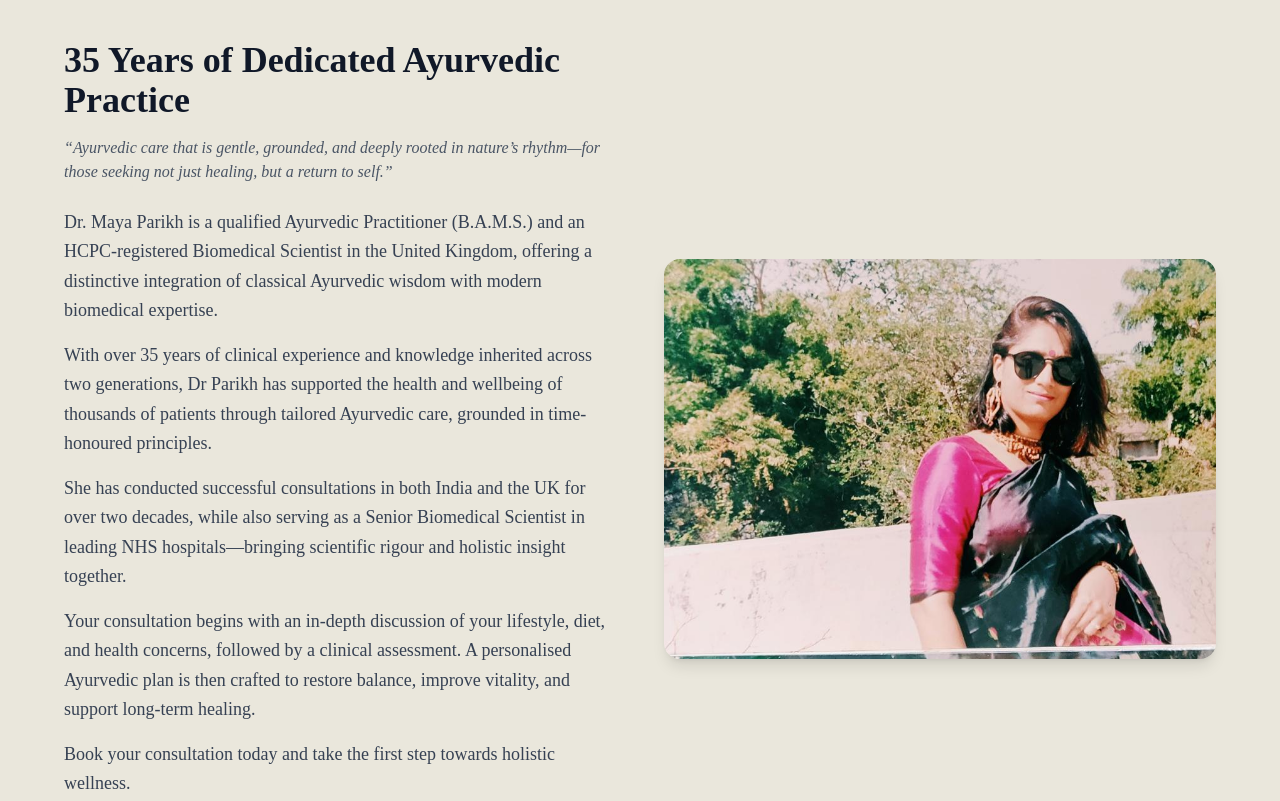
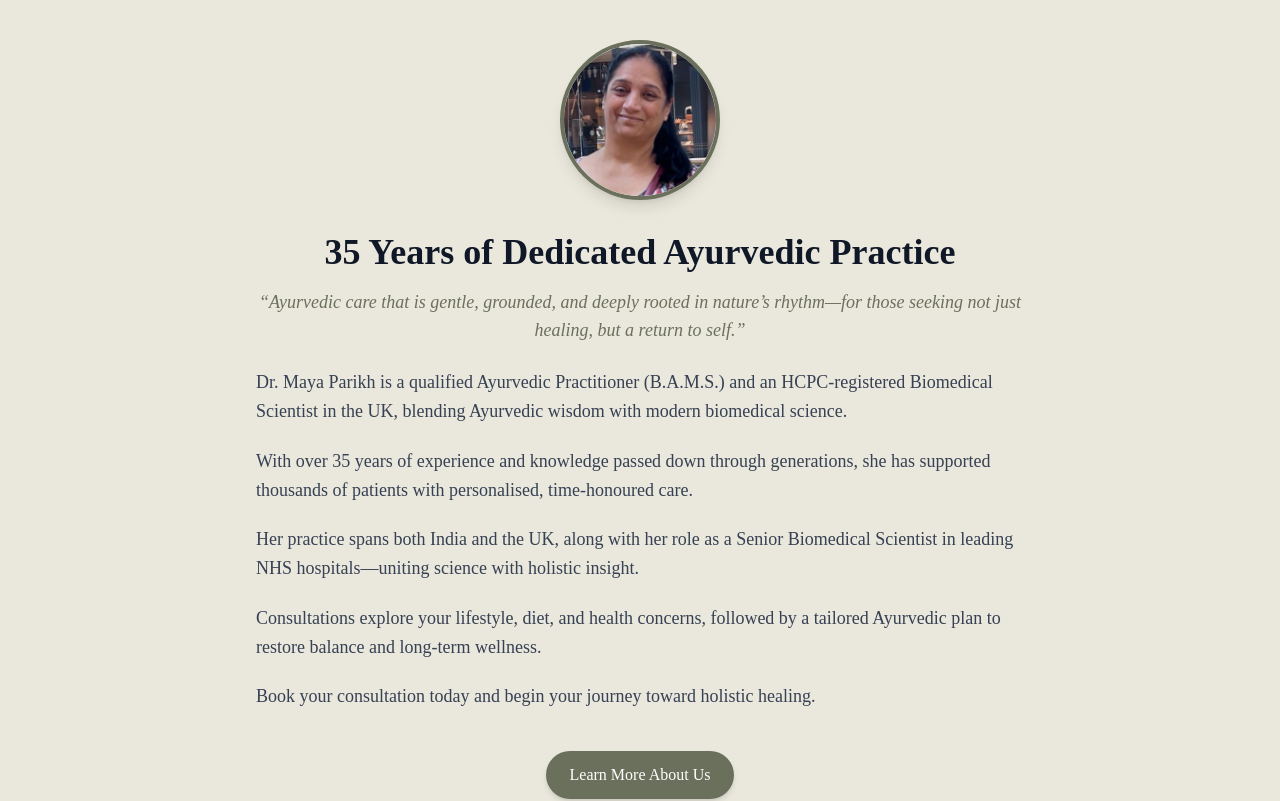
Before and after one commit to aditi2605/ayurveda-doctor-site, a Next.js app in the folder ayurveda-doctor-site/: page / in a window 1280 px wide. Shown: the part 840-1641 px from the top of the page. Built offline with nearby package versions, Linux system fonts and the light colour scheme.

Commit message:
minnor css chages and updates

```diff
--- a/ayurveda-doctor-site/src/components/About.jsx
+++ b/ayurveda-doctor-site/src/components/About.jsx
@@ -147,7 +147,7 @@ const About = () => {
           transition={{ duration: 0.6 }}
         >
           <Image
-            src="/assets/images/Dr_Profile_img_3.jpeg"
+            src="/assets/images/Dr_Profile_img.jpeg"
             alt="Dr. Ayurvedic Practitioner"
             width={140}
             height={140}
--- a/ayurveda-doctor-site/src/components/HomePage.jsx
+++ b/ayurveda-doctor-site/src/components/HomePage.jsx
@@ -96,55 +96,53 @@ const HomePage = () => {
 
         {/* About us Intro */}
        <section id="abt-intro-section" className="relative bg-[#EAE7DC] text-[#3E3E3E] w-full py-20 px-6 md:px-10">
-          <div className="max-w-6xl mx-auto flex flex-col-reverse md:flex-row items-center gap-12">
+        <div className="max-w-3xl mx-auto flex flex-col items-center text-center">
 
-            {/* Text Section */}
-            <div className="w-full md:w-1/2">
+          {/* Image */}
+          <div className="mb-8">
+            <img
+              src="/assets/images/Dr_Profile_img.jpeg"
+              alt="Dr. Maya Parikh"
+              className="w-40 h-40 rounded-full object-cover border-4 border-[#6B705C] shadow-lg"
+            />
+          </div>
+
+          {/* Text Content */}
           <h2 className="text-3xl md:text-4xl font-bold text-gray-900 mb-4">
             35 Years of Dedicated Ayurvedic Practice
           </h2>
 
-              <p className="text-md italic text-gray-600 mb-6">
+          <p className="text-lg italic text-[#6B705C] mb-6">
             “Ayurvedic care that is gentle, grounded, and deeply rooted in nature’s rhythm—for those seeking not just healing, but a return to self.”
           </p>
 
-              <div className="text-gray-700 text-lg leading-relaxed space-y-4">
+          <div className="text-gray-700 text-base md:text-lg leading-relaxed space-y-5 text-left">
             <p>
-                  Dr. Maya Parikh is a qualified Ayurvedic Practitioner (B.A.M.S.) and an HCPC-registered Biomedical Scientist in the United Kingdom, offering a distinctive integration of classical Ayurvedic wisdom with modern biomedical expertise.
+              Dr. Maya Parikh is a qualified Ayurvedic Practitioner (B.A.M.S.) and an HCPC-registered Biomedical Scientist in the UK, blending Ayurvedic wisdom with modern biomedical science.
             </p>
             <p>
-                  With over 35 years of clinical experience and knowledge inherited across two generations, Dr Parikh has supported the health and wellbeing of thousands of patients through tailored Ayurvedic care, grounded in time-honoured principles.
+              With over 35 years of experience and knowledge passed down through generations, she has supported thousands of patients with personalised, time-honoured care.
             </p>
             <p>
-                  She has conducted successful consultations in both India and the UK for over two decades, while also serving as a Senior Biomedical Scientist in leading NHS hospitals—bringing scientific rigour and holistic insight together.
+              Her practice spans both India and the UK, along with her role as a Senior Biomedical Scientist in leading NHS hospitals—uniting science with holistic insight.
             </p>
             <p>
-                  Your consultation begins with an in-depth discussion of your lifestyle, diet, and health concerns, followed by a clinical assessment. A personalised Ayurvedic plan is then crafted to restore balance, improve vitality, and support long-term healing.
+              Consultations explore your lifestyle, diet, and health concerns, followed by a tailored Ayurvedic plan to restore balance and long-term wellness.
             </p>
             <p>
-                  Book your consultation today and take the first step towards holistic wellness.
+              Book your consultation today and begin your journey toward holistic healing.
             </p>
           </div>
 
           <button
             onClick={() => router.push("/about")}
-                className="mt-8 bg-[#6B705C] text-white font-medium px-6 py-3 rounded-full shadow-md hover:bg-[#5a604f] transition">
+            className="mt-10 bg-[#6B705C] text-white font-medium px-6 py-3 rounded-full shadow-md hover:bg-[#5a604f] transition">
             Learn More About Us
           </button>
         </div>
+       </section>
 
-            {/* Image Section */}
-            <div className="w-full md:w-1/2">
-              <div className="relative w-full h-[400px] rounded-2xl overflow-hidden shadow-lg">
-                <img
-                  src="/assets/images/Dr_Profile_img_2.jpeg"
-                  alt="Healing hands with herbs"
-                  className="w-full h-full object-cover"
-                />
-              </div>
-            </div>
-          </div>
-        </section>
+
 
 
         {/* DoshaBook section*/ }
```
Lines whose indentation alone changed are shown as unchanged.
